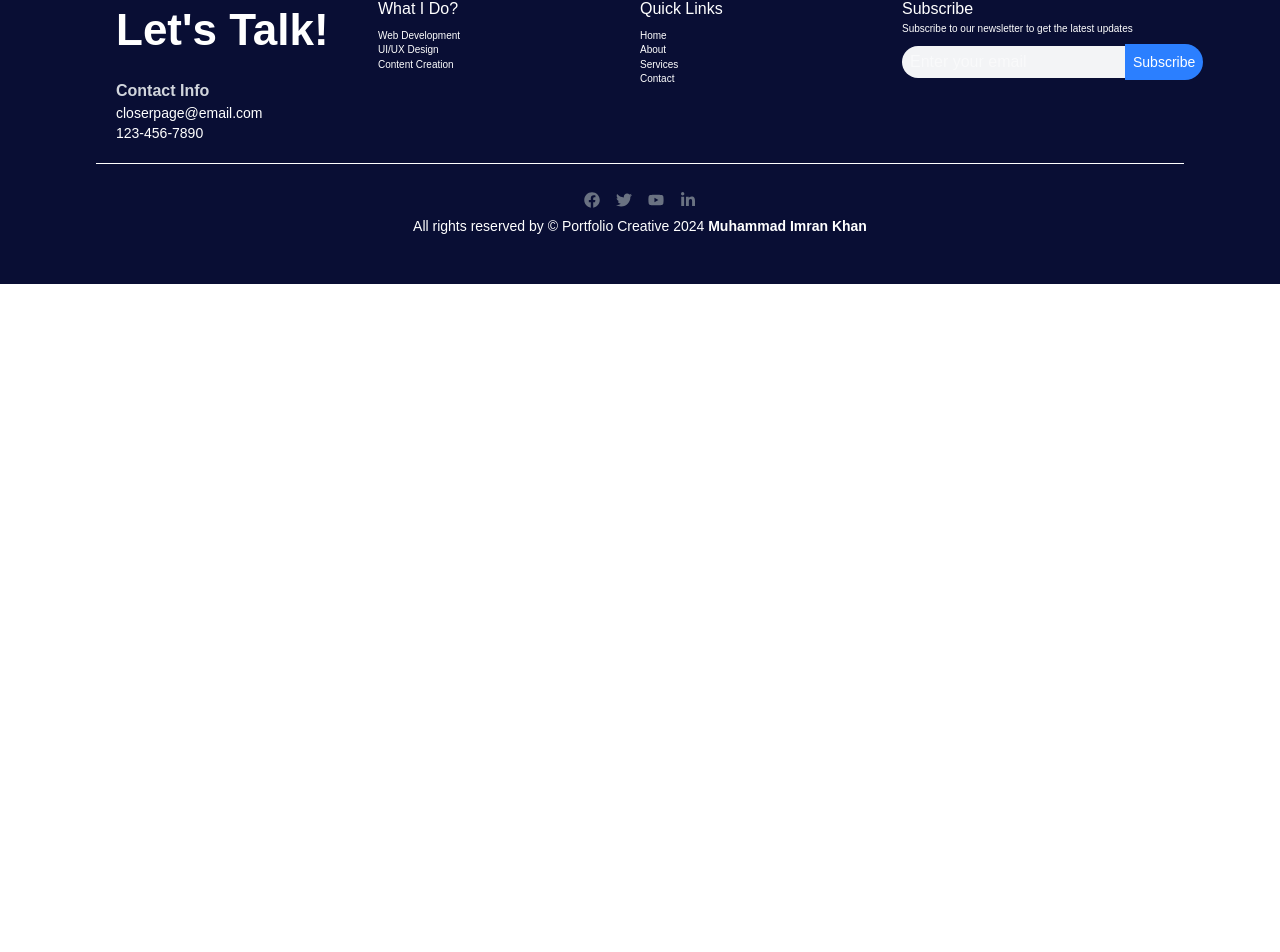
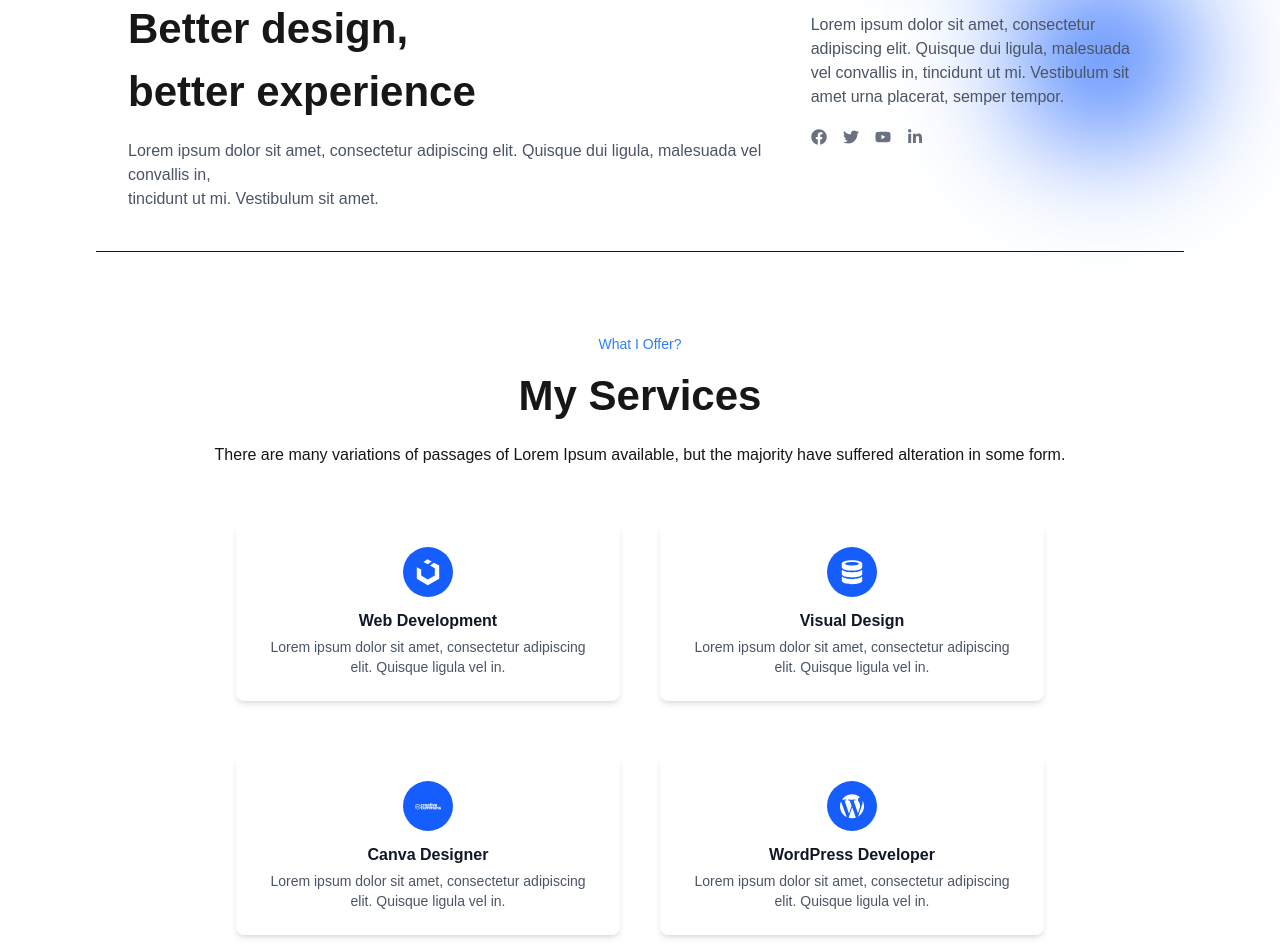
Before and after one commit to imran752310/portfolio, a Next.js app: page / in a window 1280 px wide. Shown: the part 631-1583 px from the top of the page. Before the commit the page ends 915 px from the top, so only its background shows below. Built offline with nearby package versions, Linux system fonts and the light colour scheme.

Commit message:
About and Service section

```diff
--- /dev/null
+++ b/Components/Helper/SectionHeading.tsx
@@ -0,0 +1,25 @@
+import React from 'react'
+
+type Props ={
+  title: string;
+  subTitle:string;
+  text: string;
+  textColor:string
+}
+
+
+const SectionHeading = ({title, subTitle, text,textColor}: Props) => {
+  return (
+    <div>
+         <div className="text-center">
+        <span className="text-sm text-blue-500">{subTitle}</span>
+        <h1 className="font-bold text-[32px] md:text-[42px] mt-2">{title}</h1>
+        <p className={` ${textColor} text-center text-sm md:text-base mt-4`}>
+          {text}
+        </p>
+      </div>
+    </div>
+  )
+}
+
+export default SectionHeading
--- /dev/null
+++ b/Components/Home/About.tsx
@@ -0,0 +1,40 @@
+import { FaFacebook, FaLinkedinIn, FaTwitter, FaYoutube } from 'react-icons/fa'
+
+const About = () => {
+  return (
+    <div className='w-[85%] mx-auto border-b relative'>
+      {/* Background Circle */}
+      <span data-aos="slide-left"  data-aos-delay="100" className='w-20 h-20 bg-blue-600 blur-3xl -z-20 rounded-full absolute right-0 bottom-auto md:w-40 md:h-40'></span>
+      <div data-aos="slide-right" className='container m-auto my-20  px-4 md:px-8 xl:my-10'>
+        <div className='flex flex-col md:flex-row justify-between items-center md:items-start'>
+          {/* Main Content */}
+          <div className='w-full md:w-2/3 mb-8 md:mb-0'>
+            <span className='text-blue-700 text-sm font-bold block'>ABOUT ME</span>
+            <h1 className='text-[32px] md:text-[42px] font-bold  '>
+              Better design,<br /> better experience
+            </h1>
+            <p className='text-gray-600 text-sm md:text-base leading-normal mt-4'>
+              Lorem ipsum dolor sit amet, consectetur adipiscing elit. Quisque dui ligula, malesuada vel convallis in,<br /> tincidunt ut mi. Vestibulum sit amet.
+            </p>
+          </div>
+
+          {/* Contact Section */}
+          <div className='w-full md:w-1/3'>
+            <h3 className='font-bold text-lg md:text-xl'>Contact With Me</h3>
+            <p className='text-gray-600 text-sm md:text-base mt-2'>
+              Lorem ipsum dolor sit amet, consectetur adipiscing elit. Quisque dui ligula, malesuada vel convallis in, tincidunt ut mi. Vestibulum sit amet urna placerat, semper tempor.
+            </p>
+            <div className='flex gap-4 mt-5 text-gray-500'>
+              <FaFacebook className='hover:text-blue-600 transition' />
+              <FaTwitter className='hover:text-blue-600 transition' />
+              <FaYoutube className='hover:text-blue-600 transition' />
+              <FaLinkedinIn className='hover:text-blue-600 transition' />
+            </div>
+          </div>
+        </div>
+      </div>
+    </div>
+  )
+}
+
+export default About
--- /dev/null
+++ b/Components/Home/Service.tsx
@@ -0,0 +1,91 @@
+import React from "react";
+import { DiCreativecommonsBadge, DiDatabase, DiUikit, DiVisualstudio, DiWordpress } from "react-icons/di";
+import SectionHeading from "../Helper/SectionHeading";
+
+const Service = () => {
+  return (
+    <div className="w-[85%] m-auto my-20 px-4 md:px-8">
+    {/* heading  */}
+
+       <SectionHeading subTitle="What I Offer?" title="My Services" text="There are many variations of passages of Lorem Ipsum available, but the
+          majority have suffered alteration in some form." textColor="" />
+
+      {/* Service Cards Container */}
+      <div className="my-10 flex flex-wrap justify-center gap-6">
+        {/* Service Card 1 */}
+        <div
+        data-aos="fade-down"
+     data-aos-easing="linear"
+     data-aos-duration="600"
+      className="bg-white shadow-md rounded-lg p-6 w-full sm:w-80 md:w-96 mx-2 my-4 hover:bg-blue-600 hover:text-white transition">
+          <div className="text-center">
+            <div className="flex justify-center items-center pb-2">
+              <DiUikit className="bg-blue-600 text-white rounded-full p-2" size={50} />
+            </div>
+            <h2 className="text-md font-bold text-gray-900 p-1">Web Development</h2>
+            <p className="text-gray-600 text-xs md:text-sm">
+              Lorem ipsum dolor sit amet, consectetur adipiscing elit. Quisque
+              ligula vel in.
+            </p>
+          </div>
+        </div>
+
+        {/* Service Card 2 */}
+        <div
+         data-aos="fade-down"
+         data-aos-easing="linear"
+         data-aos-duration="1000"
+          className="bg-white shadow-md rounded-lg p-6 w-full sm:w-80 md:w-96 mx-2 my-4 hover:bg-blue-600 hover:text-white transition">
+          <div className="text-center">
+            <div className="flex justify-center items-center pb-2">
+              <DiDatabase className="bg-blue-600 text-white rounded-full p-2" size={50} />
+            </div>
+            <h2 className="text-md font-bold text-gray-900 p-1">Visual Design</h2>
+            <p className="text-gray-600 text-xs md:text-sm">
+              Lorem ipsum dolor sit amet, consectetur adipiscing elit. Quisque
+              ligula vel in.
+            </p>
+          </div>
+        </div>
+
+        {/* Service Card 3 */}
+        <div
+         data-aos="fade-down"
+         data-aos-easing="linear"
+         data-aos-duration="1300"
+          className="bg-white shadow-md rounded-lg p-6 w-full sm:w-80 md:w-96 mx-2 my-4 hover:bg-blue-600 hover:text-white transition">
+          <div className="text-center">
+            <div className="flex justify-center items-center pb-2">
+              <DiCreativecommonsBadge className="bg-blue-600 text-white rounded-full p-2" size={50} />
+            </div>
+            <h2 className="text-md font-bold text-gray-900 p-1">Canva Designer</h2>
+            <p className="text-gray-600 text-xs md:text-sm">
+              Lorem ipsum dolor sit amet, consectetur adipiscing elit. Quisque
+              ligula vel in.
+            </p>
+          </div>
+        </div>
+
+        {/* Service Card 4 */}
+        <div
+         data-aos="fade-down"
+         data-aos-easing="linear"
+         data-aos-duration="1800"
+          className="bg-white shadow-md rounded-lg p-6 w-full sm:w-80 md:w-96 mx-2 my-4 hover:bg-blue-600 hover:text-white transition">
+          <div className="text-center">
+            <div className="flex justify-center items-center pb-2">
+              <DiWordpress className="bg-blue-600 text-white rounded-full p-2" size={50} />
+            </div>
+            <h2 className="text-md font-bold text-gray-900 p-1">WordPress Developer</h2>
+            <p className="text-gray-600 text-xs md:text-sm">
+              Lorem ipsum dolor sit amet, consectetur adipiscing elit. Quisque
+              ligula vel in.
+            </p>
+          </div>
+        </div>
+      </div>
+    </div>
+  );
+};
+
+export default Service;
--- a/app/page.tsx
+++ b/app/page.tsx
@@ -1,9 +1,13 @@
+import About from "@/Components/Home/About";
 import Hero from "@/Components/Home/Hero";
+import Service from "@/Components/Home/Service";
 
 export default function Home() {
   return (
     <div>
       <Hero />
+      <About />
+      <Service />
     </div>
   );
 }
```
